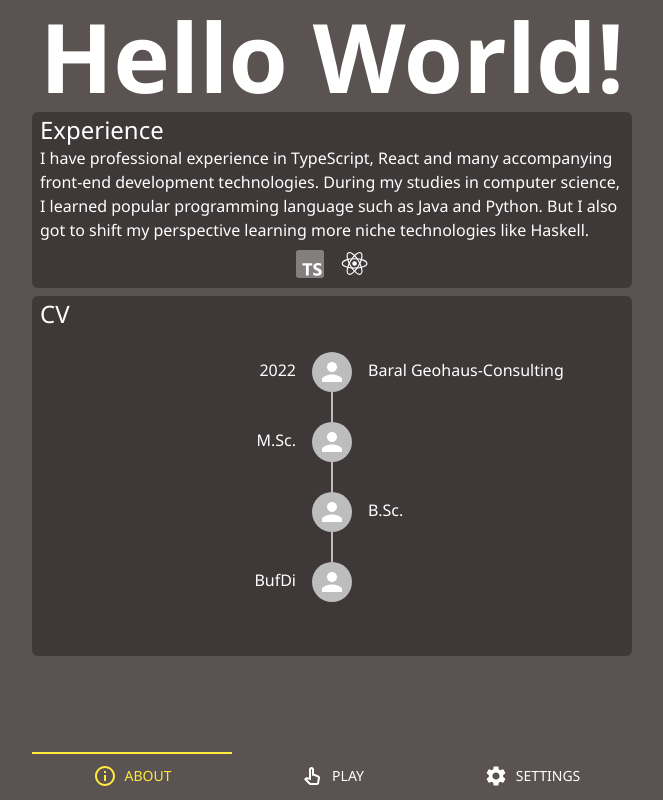
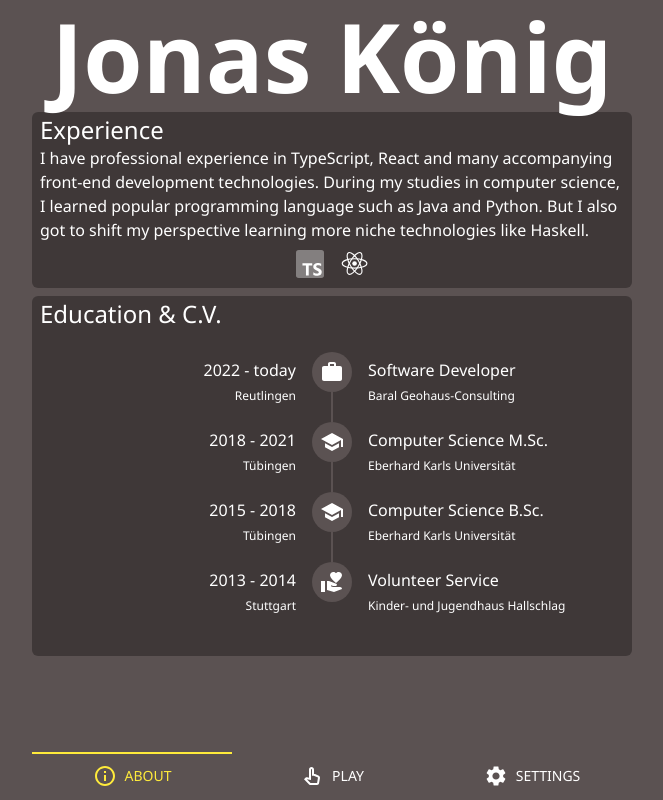
Before and after one commit to JonasKoenig/JonasKoenig.github.io, a React (Vite) app: page / in a window 1280 px wide. Both pictures are taken after a click on the tab "ABOUT". Shown: the whole page, without its empty margins (308-971 px from the left). Built offline with nearby package versions, Linux system fonts and the light colour scheme.

Commit message:
cv update

```diff
--- a/src/components/App.tsx
+++ b/src/components/App.tsx
@@ -1,5 +1,4 @@
 import { observer } from 'mobx-react'
-import { useTranslation } from 'react-i18next';
 import InfoOutlinedIcon from '@mui/icons-material/InfoOutlined';
 import PanToolAltOutlinedIcon from '@mui/icons-material/PanToolAltOutlined';
 import SettingsIcon from '@mui/icons-material/Settings';
@@ -12,27 +11,28 @@ import Language from './Settings';
 
 const App = observer(() => {
     // const { feature } = useApp();
-    const {t} = useTranslation();
-
-    return (
-        <Nav tabs={{
+    const tabs = {
         about: {
             icon: <InfoOutlinedIcon />,
-                label: t('about.title'),
-                content: [<Skills />, <CV />]
+            content: [
+                <Skills key="skills" />,
+                <CV key="cv"/>
+            ]
         },
         game: {
             icon: <PanToolAltOutlinedIcon />,
-                label: t('game.title'),
-                content: [<Chess />]
+            content: [
+                <Chess key="chess" />
+            ]
         },
         settings: {
             icon: <SettingsIcon />,
-                label: t('settings.title'),
-                content: [<Language />]
+            content: [
+                <Language key="lang"/>
+            ]
         },
-        }} />
-    )
+    };
+    return <Nav tabs={tabs} />
 })
 
 export default App
--- a/src/components/CV.tsx
+++ b/src/components/CV.tsx
@@ -1,52 +1,66 @@
 import { Timeline, TimelineConnector, TimelineContent, TimelineItem, TimelineOppositeContent, TimelineSeparator } from "@mui/lab";
-import { Avatar } from "@mui/material";
+import { Avatar, Typography } from "@mui/material";
 import { ReactElement } from "react";
 import Panel from "./Panel";
 import { t } from "i18next";
+import WorkIcon from '@mui/icons-material/Work';
+import SchoolIcon from '@mui/icons-material/School';
+import VolunteerActivismIcon from '@mui/icons-material/VolunteerActivism';
 
 const CV = (): ReactElement => {
+    const sx = { backgroundColor: 'rgb(91, 82, 82)' };
+    const cv = [
+        {
+            icon: <WorkIcon />,
+            date: `2022 - ${t('about.today')}`,
+            location: 'Reutlingen',
+            occupation: 'Software Developer',
+            institution: 'Baral Geohaus-Consulting',
+        }, {
+            icon: <SchoolIcon />,
+            date: '2018 - 2021',
+            location: 'Tübingen',
+            occupation: `${t('about.cs')} M.Sc.`,
+            institution: 'Eberhard Karls Universität',
+        }, {
+            icon: <SchoolIcon />,
+            date: '2015 - 2018',
+            location: 'Tübingen',
+            occupation: `${t('about.cs')} B.Sc.`,
+            institution: 'Eberhard Karls Universität',
+        }, {
+            icon: <VolunteerActivismIcon />,
+            date: '2013 - 2014',
+            location: 'Stuttgart',
+            occupation: t('about.bufdi'),
+            institution: 'Kinder- und Jugendhaus Hallschlag',
+        }
+    ];
+    const timelineNodes = cv.map((node, index) => {
+        const isLast = index === cv.length - 1;
+        return (
+            <TimelineItem key={`timeline-${node.occupation}`}>
+                <TimelineOppositeContent>
+                    <Typography>{node.date}</Typography>
+                    <Typography variant="caption">{node.location}</Typography>
+                </TimelineOppositeContent>
+                <TimelineSeparator>
+                    <Avatar sx={sx}>{node.icon}</Avatar>
+                    {isLast ? null : <TimelineConnector sx={sx} />}
+                </TimelineSeparator>
+                <TimelineContent>
+                    <Typography>{node.occupation}</Typography>
+                    <Typography variant="caption">{node.institution}</Typography>
+                </TimelineContent>
+            </TimelineItem>
+        )
+    });
     return (
         <Panel title={t('about.cv')}>
-        <Timeline position="alternate">
-            <TimelineItem>
-                <TimelineOppositeContent>
-                    2022
-                </TimelineOppositeContent>
-                <TimelineSeparator>
-                    <Avatar />
-                    <TimelineConnector />
-                </TimelineSeparator>
-                <TimelineContent>Baral Geohaus-Consulting</TimelineContent>
-            </TimelineItem>
-
-
-            <TimelineItem>
-                <TimelineSeparator>
-                    <Avatar />
-                    <TimelineConnector />
-                </TimelineSeparator>
-                <TimelineContent>M.Sc.</TimelineContent>
-            </TimelineItem>
-
-            <TimelineItem>
-                <TimelineSeparator>
-                    <Avatar />
-                    <TimelineConnector />
-                </TimelineSeparator>
-                <TimelineContent>
-                    B.Sc.
-                </TimelineContent>
-            </TimelineItem>
-
-
-            <TimelineItem>
-                <TimelineSeparator>
-                    <Avatar />
-                </TimelineSeparator>
-                <TimelineContent>BufDi</TimelineContent>
-            </TimelineItem>
-        </Timeline>
-            </Panel>
+            <Timeline color="#848080">
+                {timelineNodes}
+            </Timeline>
+        </Panel>
     )
 }
 
--- a/src/components/Main.tsx
+++ b/src/components/Main.tsx
@@ -3,7 +3,7 @@ import ReactDOM from 'react-dom/client'
 import App from './App.tsx'
 import '../assets/index.css'
 import { ThemeProvider, createTheme, responsiveFontSizes } from '@mui/material';
-import { AppContext, AppStore } from './AppStore.ts';
+import { AppContext, AppStore } from '../core/AppStore.ts';
 import { createBrowserRouter, RouterProvider } from "react-router-dom";
 import i18n from "i18next";
 import { initReactI18next } from "react-i18next";
--- a/src/components/Nav.tsx
+++ b/src/components/Nav.tsx
@@ -16,17 +16,17 @@ const Nav = ({tabs}: NavProps) => {
     const [active, setActive] = useUrlState('p', 'game');
     const {t} = useTranslation();
     const isMobile = useMediaQuery((t: Theme) => t.breakpoints.down('sm'));
-    // const [active, setActive] = useState("game");
     const {content} = tabs[active];
+
     const navTabs = Object.entries(tabs).map(([name, {content, ...props}]) => {
         const l = isMobile ? undefined : t(`${name}.tab`)
         props.iconPosition = 'start';
-        return <Tab value={name} {...props} label={l} key={`navtab-${name}`} />
+        return <Tab value={name} {...props} label={l} key={`nav-tab-${name}`} />
     })
     return (
         <>
-            <Box className="navContent" key="navcontent">
-                <Header label={t(`${active}.header`)} />
+            <Box className="navContent" key="nav-content">
+                <Header label={t(`${active}.header`)} key="nav-header" />
                 {content}
             </Box>
             <Tabs
@@ -34,7 +34,6 @@ const Nav = ({tabs}: NavProps) => {
                 onChange={(_, a) => setActive(a)}
                 variant='fullWidth'
                 TabIndicatorProps={{sx:{top:0}}}
-
             >
                 {navTabs}
             </Tabs>
--- a/src/components/Settings.tsx
+++ b/src/components/Settings.tsx
@@ -8,7 +8,7 @@ type LaguageOptionProps = { value: string, label: string, current: string }
 const LanguageOption = ({value, label, current}: LaguageOptionProps) => {
     return (
         <Typography fontWeight={current === value ? 600 : "normal"}>
-            <Radio value={value} />
+            <Radio value={value} sx={{color: "white"}} size="small" />
             {label}
         </Typography>
     );
@@ -20,7 +20,7 @@ export const Language = () => {
     const setLang = (lang: string) => { i18n.changeLanguage(lang); setUrlLang(lang); };
     return (
         <Panel title={t('settings.lang')}>
-            <RadioGroup row value={lang} onChange={(_, v) => setLang(v)}>
+            <RadioGroup value={lang} onChange={(_, v) => setLang(v)}>
                 {/* <Typography fontWeight={lang === en ? "bold" : "normal"}><Radio value="en"/>English</Typography> */}
                 <LanguageOption value="en" label="English" current={lang} />
                 <LanguageOption value="de" label="Deutsch" current={lang} />
--- a/src/translations/de.json
+++ b/src/translations/de.json
@@ -1,11 +1,14 @@
 {
     "translation": {
         "about": {
-            "header": "Hallo Welt!",
+            "header": "Jonas König",
             "tab": "Über mich",
             "exp": "Erfahrung",
-            "expText": "TypeScript und React",
-            "cv": "Lebenslauf"
+            "expText": "Ich habe berufliche Erfahrung im Umgang mit TypeScript, React und vielen begleitenden Frontend Technologien. Während meines Studiums habe ich weit-verbreitete Programmiersprachen wie Java und Python gelernt. Aber, ich hatte auch Gelegenheit durch außergewöhnliche Technologien, wie Haskell, neue Perspektiven zu sehen.",
+            "cv": "Lebenslauf",
+            "cs": "Informatik",
+            "bufdi": "Bundesfreiwilligendienst",
+            "today": "heute"
         },
         "game": {
             "header": "",
@@ -14,7 +17,7 @@
         "settings": {
             "header": "Einstellungen",
             "tab": "Einstellungen",
-            "lang": "Sprache"
+            "lang": "Sprachauswahl"
         }
     }
 }
--- a/src/translations/en.json
+++ b/src/translations/en.json
@@ -1,11 +1,14 @@
 {
     "translation": {
         "about": {
-            "header": "Hello World!",
+            "header": "Jonas König",
             "tab": "About",
             "exp": "Experience",
             "expText": "I have professional experience in TypeScript, React and many accompanying front-end development technologies. During my studies in computer science, I learned popular programming language such as Java and Python. But I also got to shift my perspective learning more niche technologies like Haskell.",
-            "cv": "CV"
+            "cv": "Education & C.V.",
+            "cs": "Computer Science",
+            "bufdi": "Volunteer Service",
+            "today": "today"
         },
         "game": {
             "header": "",
@@ -14,7 +17,7 @@
         "settings": {
             "header": "Settings",
             "tab": "Settings",
-            "lang": "Language"
+            "lang": "Choose your language"
         }
     }
 }
```
Also changed, not shown: src/core/AppStore.ts (renamed from src/components/AppStore.ts). Lines whose indentation alone changed are shown as unchanged.
